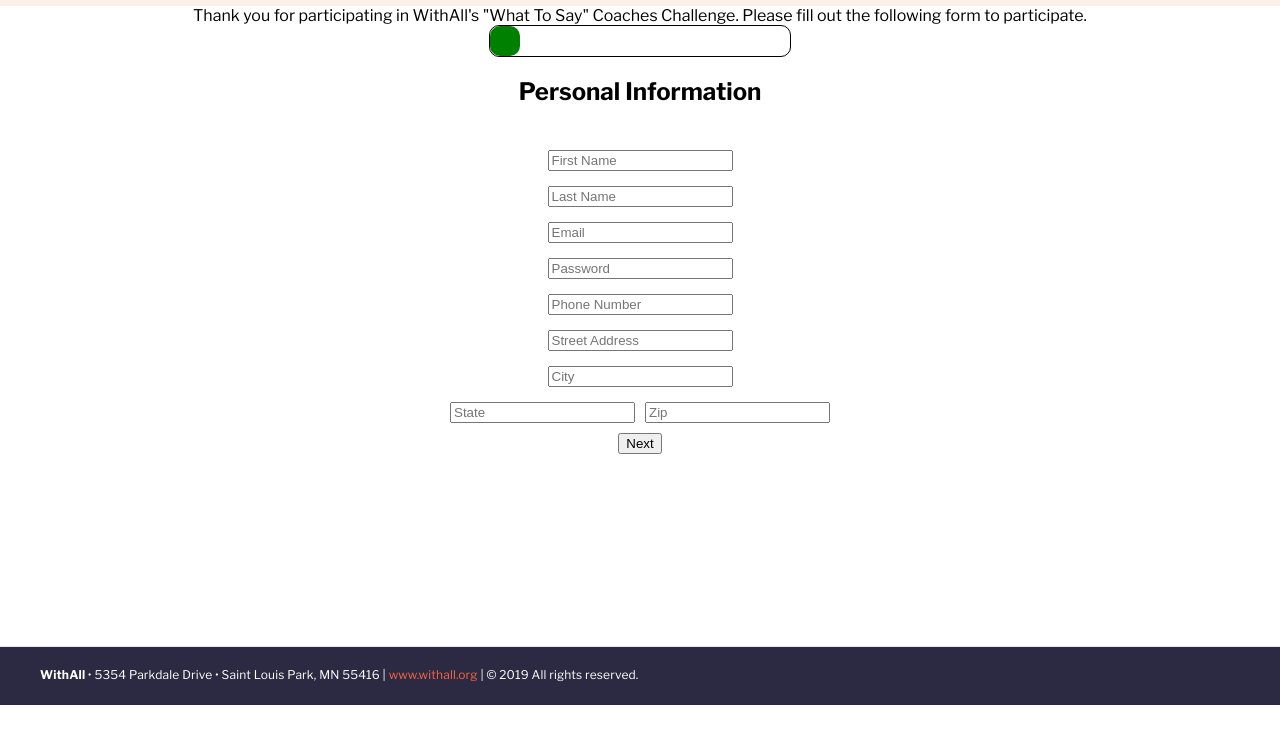
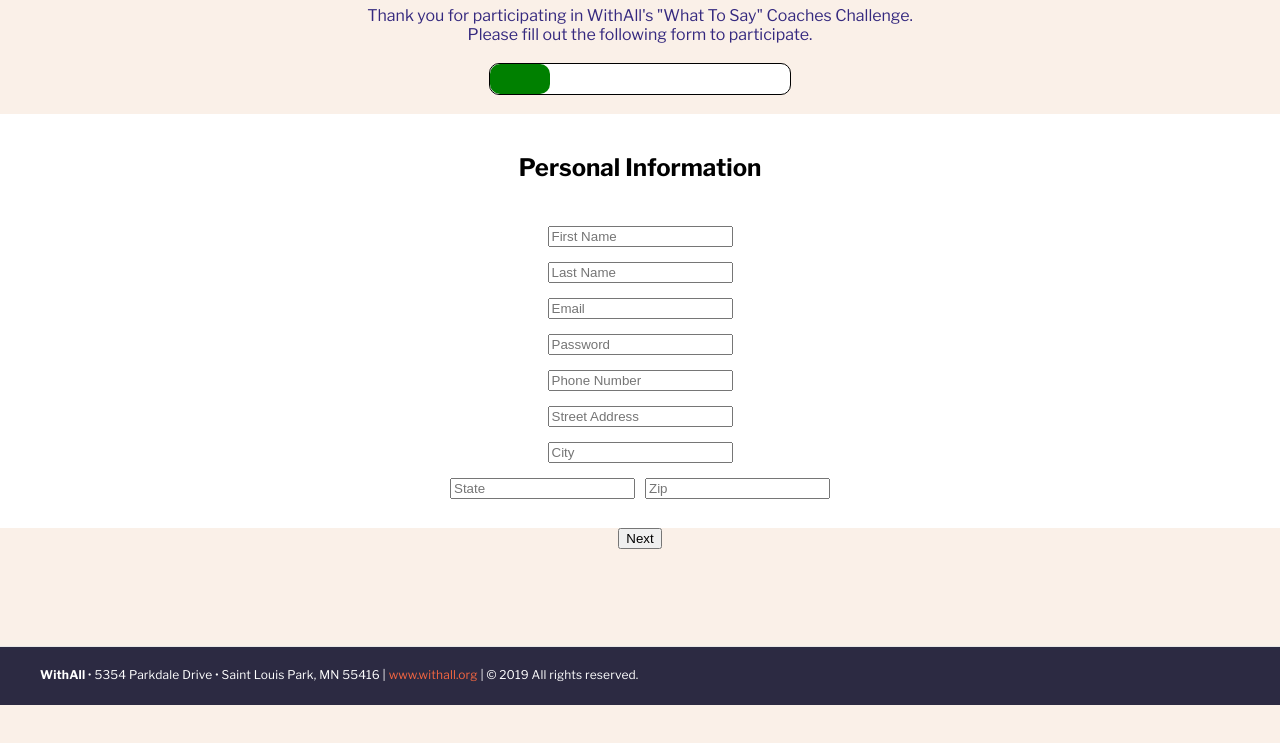
Before and after one commit to whattosaynow/what-to-say-now, a React app: page /#/signup1 in a window 1280 px wide. Shown: the part 95-838 px from the top of the page. Before the commit the page ends 800 px from the top, so only its background shows below. Built offline with nearby package versions, Linux system fonts and the light colour scheme; no server answers.

Commit message:
complete the first page structure of the signup survey

```diff
--- a/src/components/App/App.css
+++ b/src/components/App/App.css
@@ -1,6 +1,7 @@
-body {
+html, body {
     font-family: Poppins, Libre Franklin, Tahoma, Geneva, Verdana, sans-serif;
     margin: 0px;
+    padding: 0px;
 }
 
 .alert {
@@ -47,3 +48,14 @@ input {
     /* border-bottom:1px solid #444;  */
     cursor: pointer;
 }
+
+.sign-up-header{
+    background-color: #faf0e8;
+    color: #35297f;
+}
+
+.bottom-signup{
+    background-color: #faf0e8;
+    overflow: auto;
+    height: 350px;
+}
--- a/src/components/App/App.js
+++ b/src/components/App/App.js
@@ -19,6 +19,7 @@ import UserPage from '../UserPage/UserPage';
 import InfoPage from '../InfoPage/InfoPage';
 import signUp_1 from '../SignUp/signUp_1';
 
+
 import './App.css';
 
 
@@ -30,7 +31,7 @@ class App extends Component {
   render() {
     return (
       <Router>
-        <div>
+
           <Nav />
           <Switch>
             {/* Visiting localhost:3000 will redirect to localhost:3000/home */}
@@ -63,11 +64,17 @@ class App extends Component {
               path="/signup1"
               component={signUp_1}
             />
+
+
+
+
+
+
             {/* If none of the other routes matched, we will show a 404. */}
             <Route render={() => <h1>404</h1>} />
           </Switch>
           <Footer />
-        </div>
+
       </Router>
   )}
 }
--- a/src/components/SignUp/signUp_1.js
+++ b/src/components/SignUp/signUp_1.js
@@ -6,7 +6,8 @@ class signUp_1 extends Component {
   render() {
     return (
       <center>
-      <Header width={'10%'} />
+      <Header width={'20%'} /><br />
+
       <div>
         <h2>Personal Information</h2><br />
         <input label="First Name" placeholder="First Name"></input><br />
@@ -17,8 +18,8 @@ class signUp_1 extends Component {
         <input label="Street Address" placeholder="Street Address"></input><br />
         <input label="City" placeholder="City"></input><br />
         <input label="State" placeholder="State"></input><input label="Zip" placeholder="Zip"></input><br />
-      </div>
-      <div>
+      </div><br />
+      <div className="bottom-signup">
         <button>Next</button>
       </div>
       </center>
--- a/src/components/SignUp/signUp_header.js
+++ b/src/components/SignUp/signUp_header.js
@@ -20,12 +20,14 @@ class signUp_header extends Component {
 
     render() {
         return (
-            <header className="header">
-                Thank you for participating in WithAll's "What To Say" Coaches Challenge.
-                Please fill out the following form to participate.
+            <header className="sign-up-header">
+                Thank you for participating in WithAll's "What To Say" Coaches Challenge.<br />
+                Please fill out the following form to participate.<br />
+                <br />
                 <div className="outerBar" style={this.outerBar}>
                     <div className="innerBar" style={this.innerBar}></div>
                 </div>
+                <br />
             </header>
         );
     }
```
